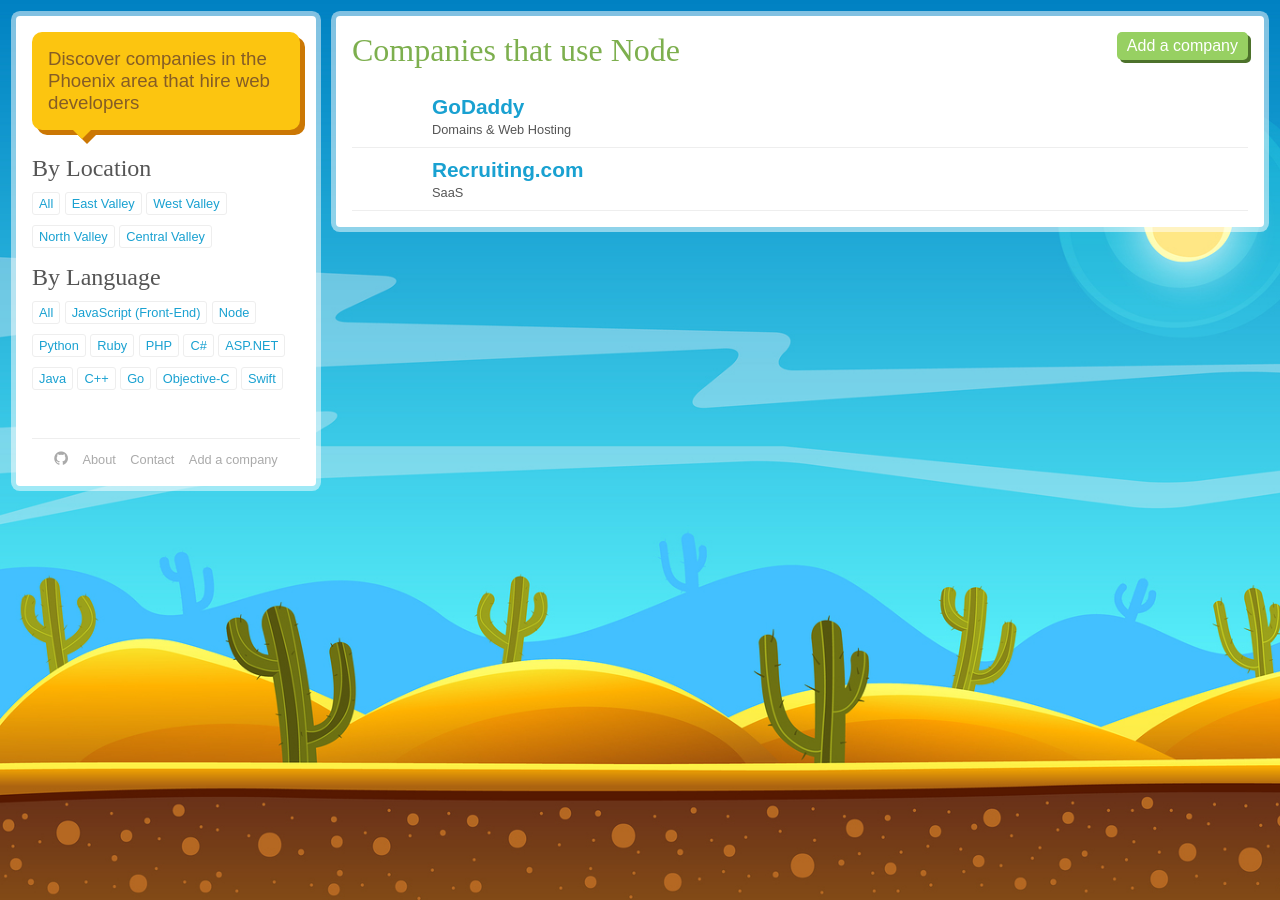
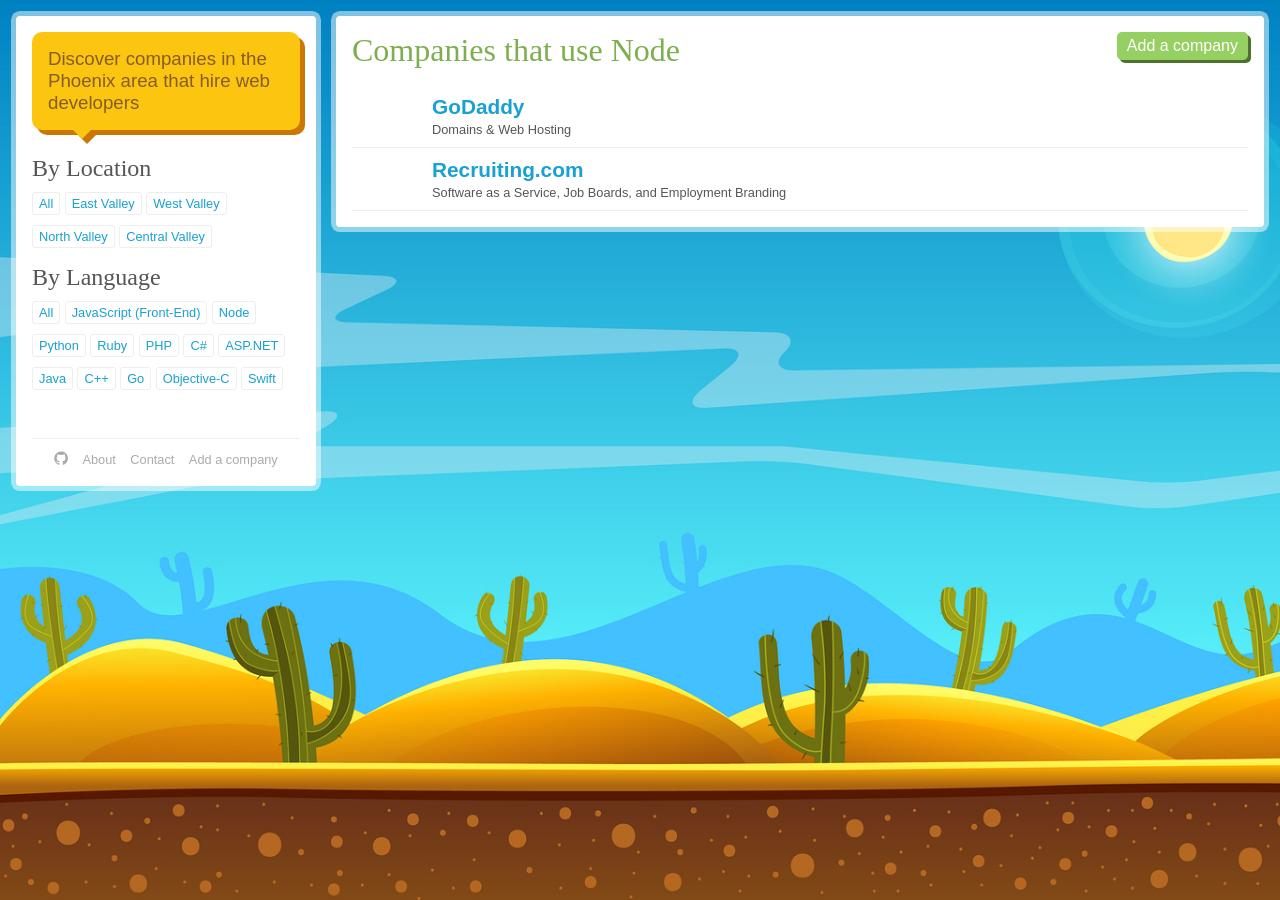
Before and after one commit to bradwestfall/webdevphoenix, a Jekyll site: the page built from node.html, in a window 1280 px wide. Built offline with Jekyll 4.4.1, drawn with Linux system fonts in a browser that asks for light colours; nearby versions of some CDN libraries; some web fonts are replaced.

Commit message:
updated overview for recruiting.com

```diff
--- a/companies/recruiting.com.md
+++ b/companies/recruiting.com.md
@@ -1,7 +1,7 @@
 ---
 layout: company_profile
 company: Recruiting.com
-overview: SaaS
+overview: Software as a Service,  Job Boards, and Employment Branding
 lat: 33.4638388
 lng: -111.9233478
 company_size: Medium
```
